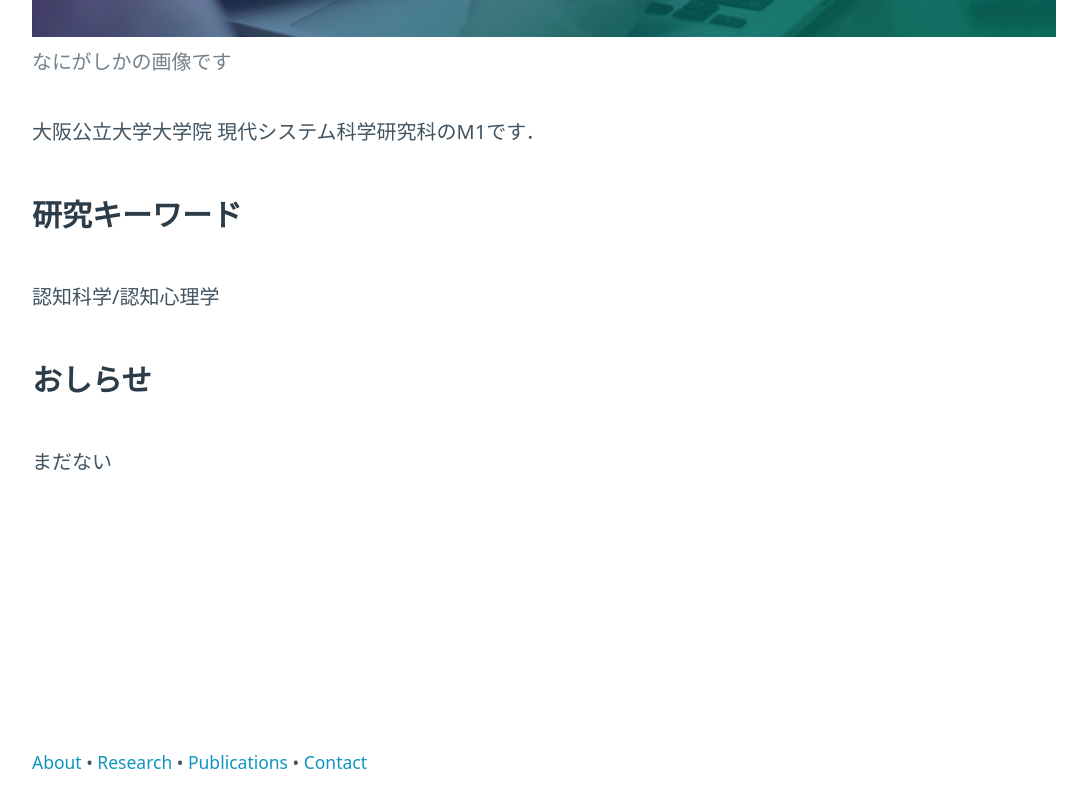
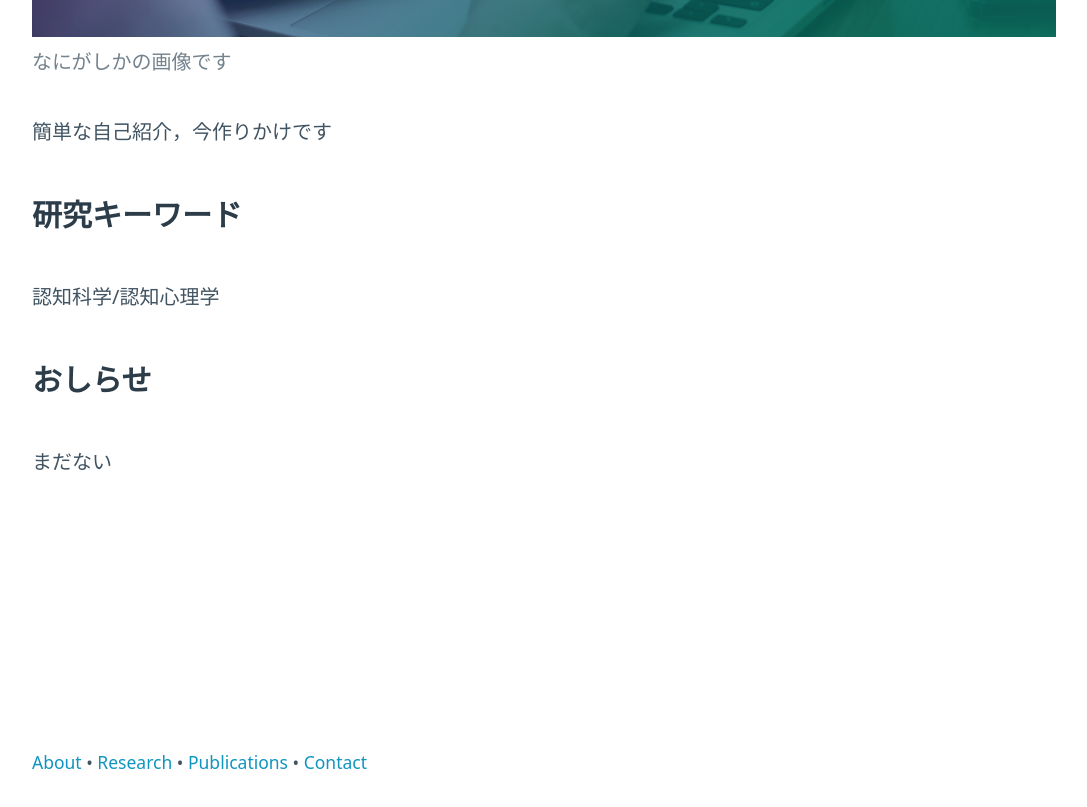
Before and after one commit to t-hashimoto-cogn/t-hashimoto-cogn.github.io, a plain HTML site: page index.html in a window 1280 px wide. Shown: the part 804-1611 px from the top of the page, without its empty margins (43-1130 px from the left). Drawn offline with nearby package versions, Linux system fonts and the light colour scheme.

Commit message:
Update index.html

```diff
--- a/index.html
+++ b/index.html
@@ -29,7 +29,7 @@
                     <img src="/top.png" alt="Top Image">
                     <figcaption>なにがしかの画像です</figcaption>
                 </figure>
-                <p>大阪公立大学大学院 現代システム科学研究科のM1です．</p>
+                <p>簡単な自己紹介，今作りかけです</p>
                 <h3>研究キーワード</h3>
                 <p>認知科学/認知心理学</p>
                 <h3>おしらせ</h3>
```
